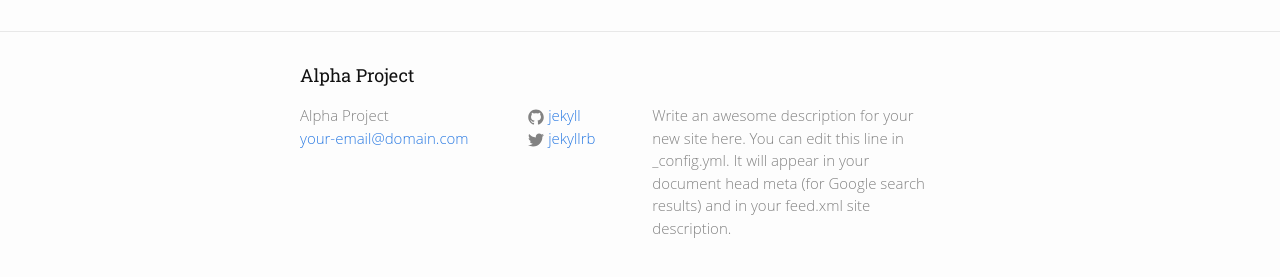
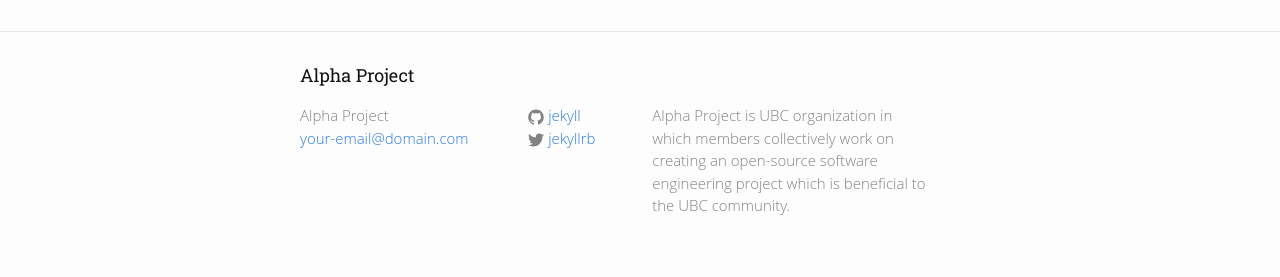
Before and after one commit to Kamil1/alpha-project-site, a Jekyll site: the page built from about.md, in a window 1280 px wide. Shown: the part 319-596 px from the top of the page. Built offline with Jekyll 4.4.1, drawn with Linux system fonts in a browser that asks for light colours.

Commit message:
Update _config.yml

```diff
--- a/_config.yml
+++ b/_config.yml
@@ -2,9 +2,7 @@
 title: Alpha Project
 email: your-email@domain.com
 description: > # this means to ignore newlines until "baseurl:"
-  Write an awesome description for your new site here. You can edit this
-  line in _config.yml. It will appear in your document head meta (for
-  Google search results) and in your feed.xml site description.
+  Alpha Project is UBC organization in which members collectively work on creating an open-source software engineering project which is beneficial to the UBC community.
 baseurl: "" # the subpath of your site, e.g. /blog/
 url: "http://yourdomain.com" # the base hostname & protocol for your site
 twitter_username: jekyllrb
```
